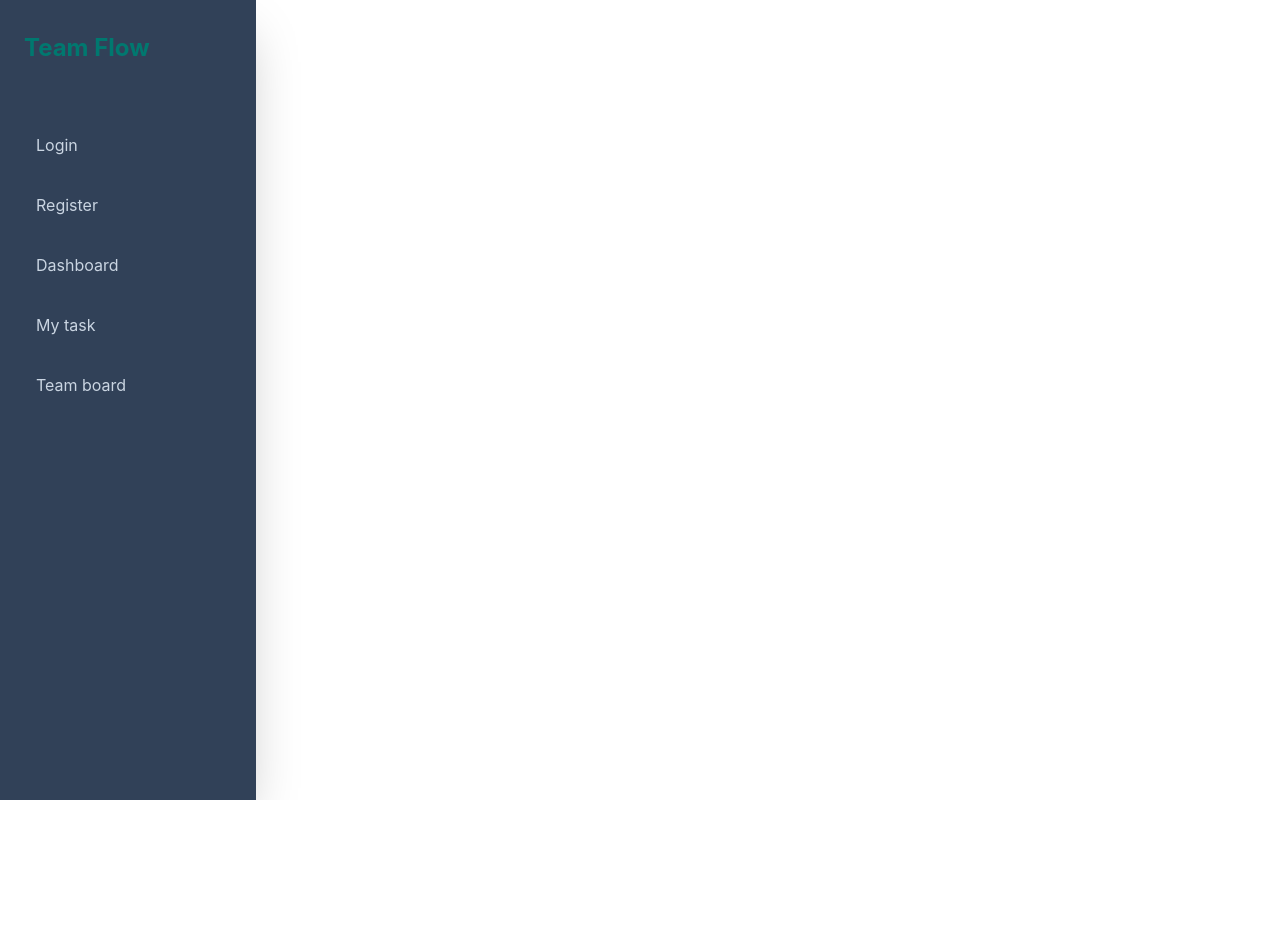
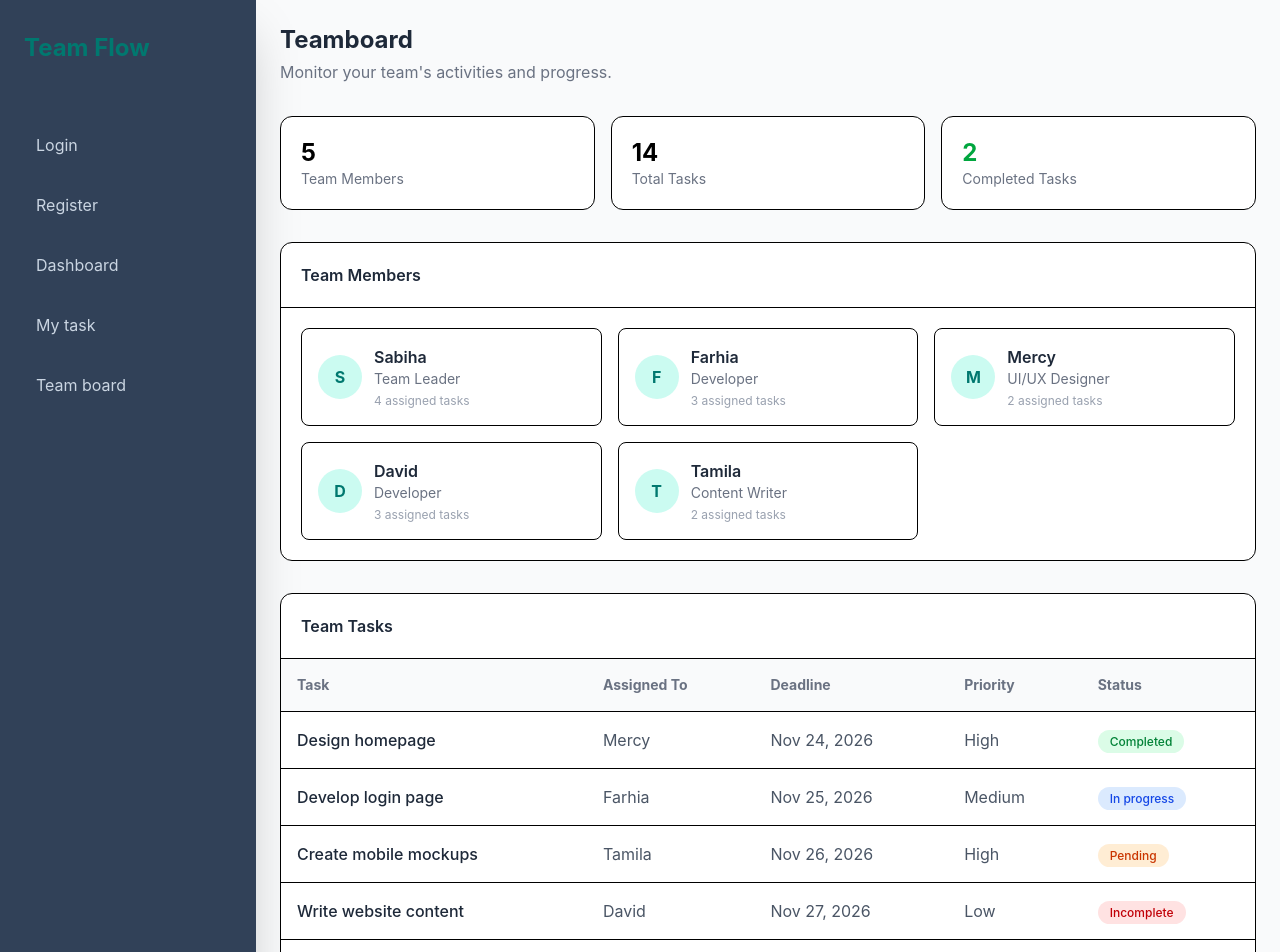
Before and after one commit to David-Mwonge123/team-flow, a React (Vite) app: page /teamboard in a window 1280 px wide. Shown: the top 952 px of the page. Before the commit the page ends 800 px from the top, so only its background shows below. Built offline with nearby package versions, Linux system fonts and the light colour scheme.

Commit message:
Create a description for team board page.

```diff
--- a/src/pages/Teamboard.jsx
+++ b/src/pages/Teamboard.jsx
@@ -1,11 +1,197 @@
-import Navbar from "../components/Navbar"
+
+import Navbar from "../components/Navbar";
+
+const members = [
+    { id: 1, name: "Sabiha", role: "Team Leader", tasks: 4 },
+    { id: 2, name: "Farhia", role: "Developer", tasks: 3 },
+    { id: 3, name: "Mercy", role: "UI/UX Designer", tasks: 2 },
+    { id: 4, name: "David", role: "Developer", tasks: 3 },
+    { id: 5, name: "Tamila", role: "Content Writer", tasks: 2 },
+];
+
+const teamTasks = [
+    {
+        id: 1,
+        title: "Design homepage",
+        assigned: "Mercy",
+        deadline: "Nov 24, 2026",
+        priority: "High",
+        status: "Completed",
+    },
+    {
+        id: 2,
+        title: "Develop login page",
+        assigned: "Farhia",
+        deadline: "Nov 25, 2026",
+        priority: "Medium",
+        status: "In progress",
+    },
+    {
+        id: 3,
+        title: "Create mobile mockups",
+        assigned: "Tamila",
+        deadline: "Nov 26, 2026",
+        priority: "High",
+        status: "Pending",
+    },
+    {
+        id: 4,
+        title: "Write website content",
+        assigned: "David",
+        deadline: "Nov 27, 2026",
+        priority: "Low",
+        status: "Incomplete",
+    },
+    {
+        id: 5,
+        title: "Build dashboard",
+        assigned: "Tamila",
+        deadline: "Nov 28, 2026",
+        priority: "Medium",
+        status: "Completed",
+    },
+];
 
 function Teamboard() {
-  return (
-    <>
-    <Navbar/>
-    </>
-  )
+    return (
+        <div className="flex min-h-screen bg-gray-50">
+
+            <Navbar />
+
+            <main className="flex-1 p-6">
+
+                {/* Heading */}
+                <div className="mb-8">
+                    <h1 className="text-2xl font-bold text-gray-800"> Teamboard </h1>
+                    <p className="text-gray-500 mt-1"> Monitor your team's activities and progress. </p>
+                </div>
+
+                {/* Team overview */}
+                <div className="grid grid-cols-3 gap-4 mb-8">
+
+                    <div className="bg-white border p-5 rounded-xl">
+                        <h2 className="text-2xl font-bold">5</h2>
+                        <p className="text-gray-500 text-sm">Team Members</p>
+                    </div>
+
+                    <div className="bg-white border p-5 rounded-xl">
+                        <h2 className="text-2xl font-bold">14</h2>
+                        <p className="text-gray-500 text-sm">Total Tasks</p>
+                    </div>
+
+                    <div className="bg-white border p-5 rounded-xl">
+                        <h2 className="text-2xl font-bold text-green-600">2</h2>
+                        <p className="text-gray-500 text-sm">Completed Tasks</p>
+                    </div>
+
+                </div>
+
+                {/* Team members */}
+                <div className="bg-white border rounded-xl mb-8">
+
+                    <div className="p-5 border-b">
+                        <h2 className="font-semibold text-gray-800">
+                            Team Members
+                        </h2>
+                    </div>
+
+                    <div className="grid grid-cols-1 sm:grid-cols-2 lg:grid-cols-3 gap-4 p-5">
+
+                        {members.map((member) => (
+                            <div
+                                key={member.id}
+                                className="border rounded-lg p-4 flex items-center gap-3"
+                            >
+
+                                <div className="w-11 h-11 bg-teal-100 text-teal-700 rounded-full flex items-center justify-center font-bold">
+                                    {member.name.charAt(0)}
+                                </div>
+
+                                <div>
+                                    <h3 className="font-semibold text-gray-800">
+                                        {member.name}
+                                    </h3>
+
+                                    <p className="text-sm text-gray-500">
+                                        {member.role}
+                                    </p>
+
+                                    <p className="text-xs text-gray-400 mt-1">
+                                        {member.tasks} assigned tasks
+                                    </p>
+                                </div>
+
+                            </div>
+                        ))}
+
+                    </div>
+                </div>
+
+                {/* Team tasks */}
+                <div className="bg-white border rounded-xl overflow-x-auto">
+
+                    <div className="p-5 border-b">
+                        <h2 className="font-semibold text-gray-800">
+                            Team Tasks
+                        </h2>
+                    </div>
+
+                    <table className="w-full text-left">
+
+                        <thead className="bg-gray-50 text-gray-500 text-sm">
+                            <tr>
+                                <th className="p-4">Task</th>
+                                <th className="p-4">Assigned To</th>
+                                <th className="p-4">Deadline</th>
+                                <th className="p-4">Priority</th>
+                                <th className="p-4">Status</th>
+                            </tr>
+                        </thead>
+
+                        <tbody>
+                            {teamTasks.map((task) => (
+                                <tr key={task.id} className="border-t hover:bg-gray-50">
+
+                                    <td className="p-4 font-medium text-gray-800">
+                                        {task.title}
+                                    </td>
+
+                                    <td className="p-4 text-gray-600">
+                                        {task.assigned}
+                                    </td>
+
+                                    <td className="p-4 text-gray-600">
+                                        {task.deadline}
+                                    </td>
+
+                                    <td className="p-4 text-gray-600">
+                                        {task.priority}
+                                    </td>
+
+                                    {/* Status colors */}
+                                    <td className="p-4">
+                                        <span className={`text-xs px-3 py-1 rounded-full font-medium ${task.status === "Completed"
+                                                ? "bg-green-100 text-green-700"
+                                                : task.status === "In progress"
+                                                    ? "bg-blue-100 text-blue-700"
+                                                    : task.status === "Pending"
+                                                        ? "bg-orange-100 text-orange-700"
+                                                        : "bg-red-100 text-red-700"
+                                            }`}>
+                                            {task.status}
+                                        </span>
+                                    </td>
+
+                                </tr>
+                            ))}
+                        </tbody>
+
+                    </table>
+                </div>
+
+            </main>
+        </div>
+    )
 }
 
 export default Teamboard
```
